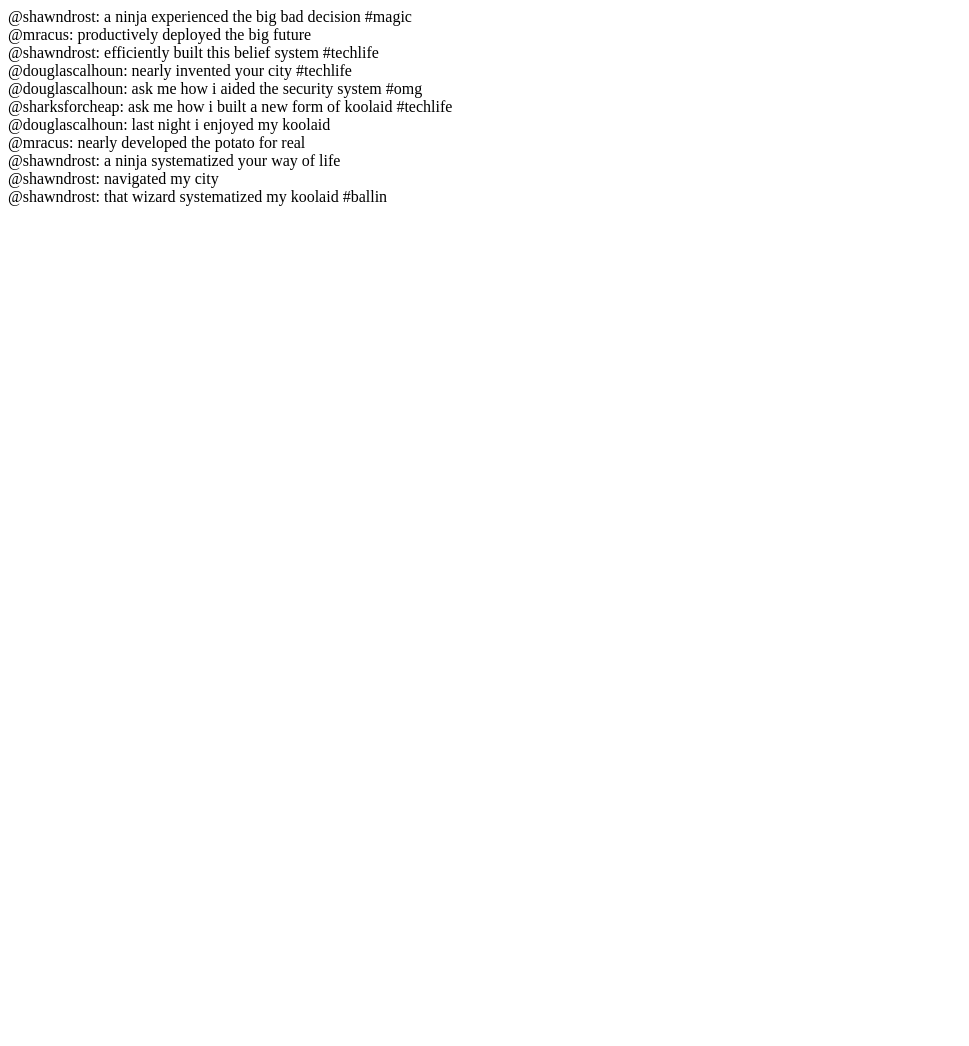
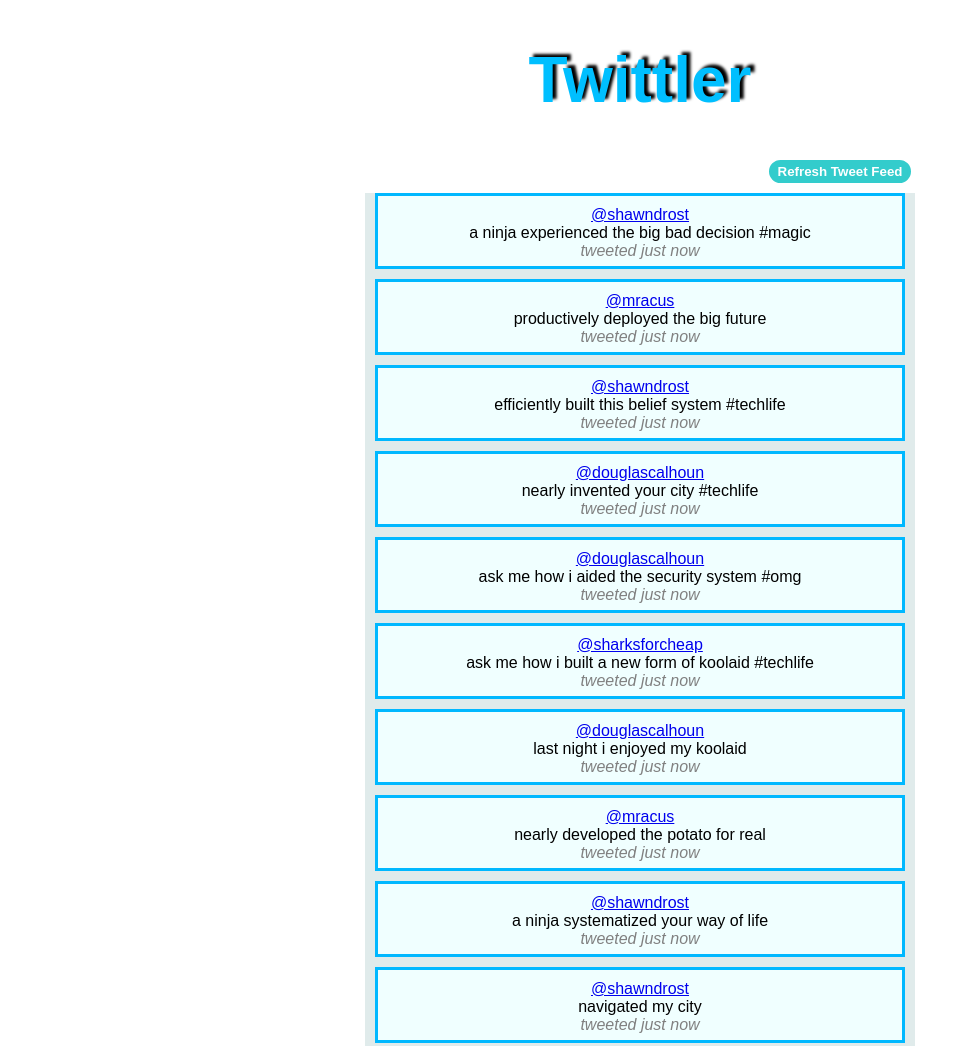
Before and after one commit to cstung21/twittler, a plain HTML site: page index.html in a window 1280 px wide. Shown: the top 1046 px of the page, without its empty margins (0-969 px from the left). Before the commit the page ends 800 px from the top, so only its background shows below. Drawn offline with Linux system fonts and the light colour scheme.

Commit message:
Twittler - Completed
-New CSS file for styling
-Moved data_generator and jquery JS files into JS folder
-New script.js file containing main JS script

```diff
--- /dev/null
+++ b/css/style.css
@@ -0,0 +1,45 @@
+body {
+  text-align: center;
+  width: auto;
+  margin-left: auto;
+  margin-right: auto;
+  width: 550px;
+}
+
+#logo {
+  color: DeepSkyBlue;
+  font-family: Marker Felt, fantasy;
+  font-weight: bold;
+  font-size: 4em;
+  text-shadow: 4px -3px 3px black;
+
+}
+
+#button {
+  position: relative;
+  left: 200px;
+  background-color: #33cccc;
+  border: 3px solid #33cccc;
+  font-weight: bold;
+  color: white;
+  border-radius: 25px;
+}
+
+.tweet-container {
+  background-color: #e0ebeb;
+}
+
+.tweet {
+  background-color: Azure;
+  margin: 10px;
+  padding: 10px;
+  height: 50px;
+  width: auto;
+  font-family: Arial;
+  border: 3px solid #00b8ff
+}
+
+.time {
+  font-style: italic;
+  color: gray;
+}
--- a/index.html
+++ b/index.html
@@ -1,27 +1,19 @@
 <!DOCTYPE html>
 <html>
   <head>
-    <script src="jquery.js"></script>
-    <script src="data_generator.js"></script>
+  	<meta charset="utf-8">
+  	<title>TWITTLER</title>
+    <link rel="stylesheet" type="text/css" href="css/style.css">
   </head>
   <body>
-    <script>
-
-      $(document).ready(function(){
-        var $body = $('body');
-        $body.html('');
-
-        var index = streams.home.length - 1;
-        while(index >= 0){
-          var tweet = streams.home[index];
-          var $tweet = $('<div></div>');
-          $tweet.text('@' + tweet.user + ': ' + tweet.message);
-          $tweet.appendTo($body);
-          index -= 1;
-        }
-
-      });
-
-    </script>
+    <header>
+      <h1 id="logo">Twittler</h1>
+    </header>
+    <button id="button">Refresh Tweet Feed</button>
+    <section class="tweet-container">
+    </section>
+    <script src="js/jquery.js"></script>
+    <script src="js/data_generator.js"></script>
+    <script src="js/script.js"></script>
   </body>
 </html>
--- /dev/null
+++ b/js/script.js
@@ -0,0 +1,67 @@
+$(document).ready(function(){
+
+  function loadTweets(tweetData) {
+    var $body = $('.tweet-container');
+    $body.html('');
+
+    var totalTweets = tweetData.length - 1;
+    while(totalTweets >= 0){
+      var tweet = tweetData[totalTweets];
+      var $tweet = $('<div><a class="' + tweet.user + '" href=#>@' + tweet.user + '</a><br>' + tweet.message + '<br><span class="time">tweeted ' + formatTime(tweet.created_at) + '</span></div>');
+      $tweet.addClass("tweet");
+      $tweet.appendTo($body);
+      totalTweets -= 1;
+    }
+  }
+
+  function formatTime(date) {
+    var curDateTime = new Date;
+    var timeDiffInSeconds = Math.floor((curDateTime.getTime() - date.getTime()) / 1000);
+    var minutes = Math.floor(timeDiffInSeconds / 60);
+    var hours = Math.floor(timeDiffInSeconds / 3600);
+    var days = Math.floor(timeDiffInSeconds / 86400);
+    var months = Math.floor(timeDiffInSeconds / 2592000);
+    var years = Math.floor(timeDiffInSeconds / 31536000);
+
+    if (timeDiffInSeconds <= 1) {
+      return ('just now');
+    } else if (timeDiffInSeconds < 60) {
+      return (timeDiffInSeconds + ' seconds ago');
+    } else if (timeDiffInSeconds >= 60 && timeDiffInSeconds < 120) {
+      return (minutes + ' minute ago');
+    } else if (timeDiffInSeconds >= 120 && timeDiffInSeconds < 3600) {
+      return (minutes + ' minutes ago');
+    } else if (timeDiffInSeconds >= 3600 && timeDiffInSeconds < 7200) {
+      return (hours + ' hour ago');
+    } else if (timeDiffInSeconds >= 7200 && timeDiffInSeconds < 86400) {
+      return (hours + ' hours ago');
+    } else if (timeDiffInSeconds >= 86400 && timeDiffInSeconds < 172800) {
+      return (days + ' day ago');
+    } else if (timeDiffInSeconds >= 172800 && timeDiffInSeconds < 2592000) {
+      return (days + ' days ago');
+    } else if (timeDiffInSeconds >= 2592000 && timeDiffInSeconds < 5184000) {
+      return (months + ' month ago');
+    } else if (timeDiffInSeconds >= 5184000 && timeDiffInSeconds < 31536000) {
+      return (months + ' months ago');
+    } else if (timeDiffInSeconds >= 31536000 && timeDiffInSeconds < 63072000) {
+      return (years + ' year ago');
+    } else {
+      return (years + ' years ago');
+    }
+  }
+
+
+  var allTweets = streams.home;
+  loadTweets(allTweets);
+
+  $("button").on("click", function() {
+    loadTweets(allTweets);
+  });
+
+  $(document).on("click", "a", (event) => {
+    var userName = $(event.currentTarget).text().slice(1);
+    var userTweets = streams['users'][userName];
+    loadTweets(userTweets);
+  });
+
+});
```
Also changed, not shown: js/data_generator.js (renamed from data_generator.js), js/jquery.js (renamed from jquery.js).
